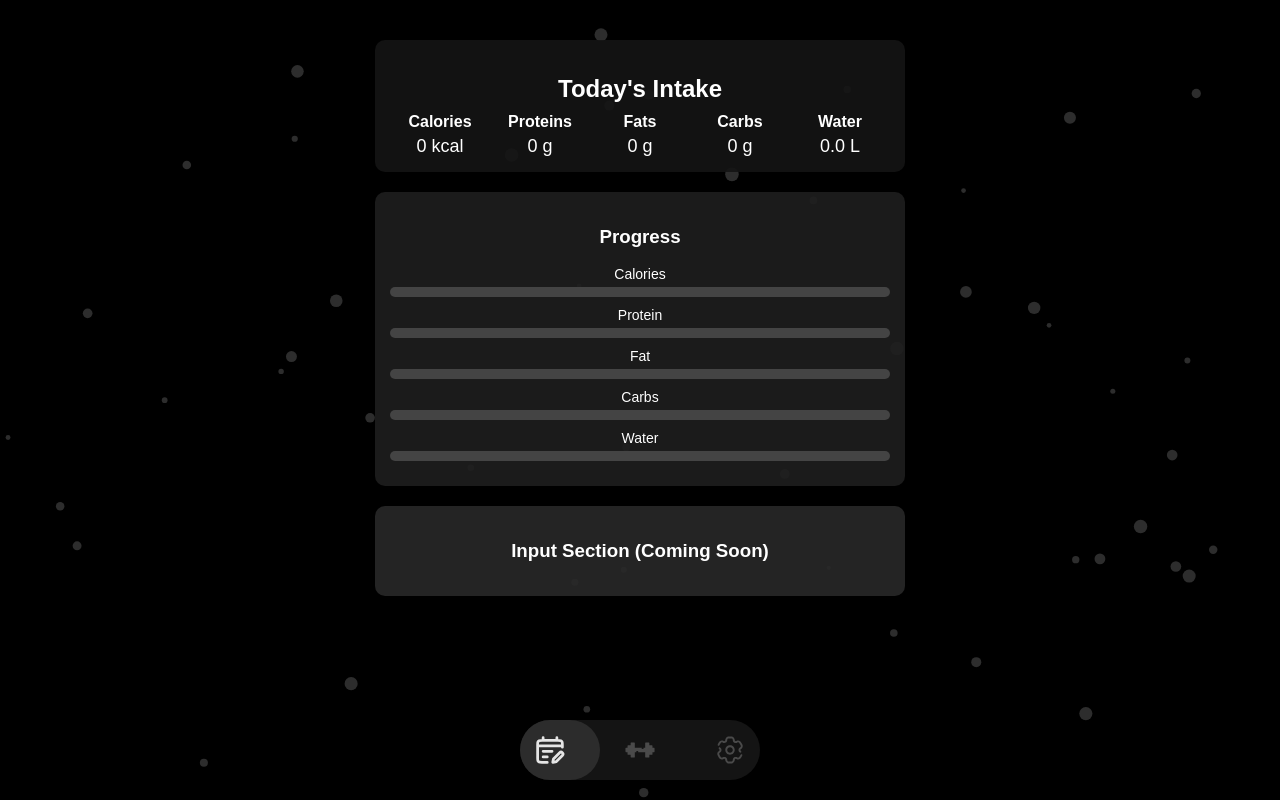
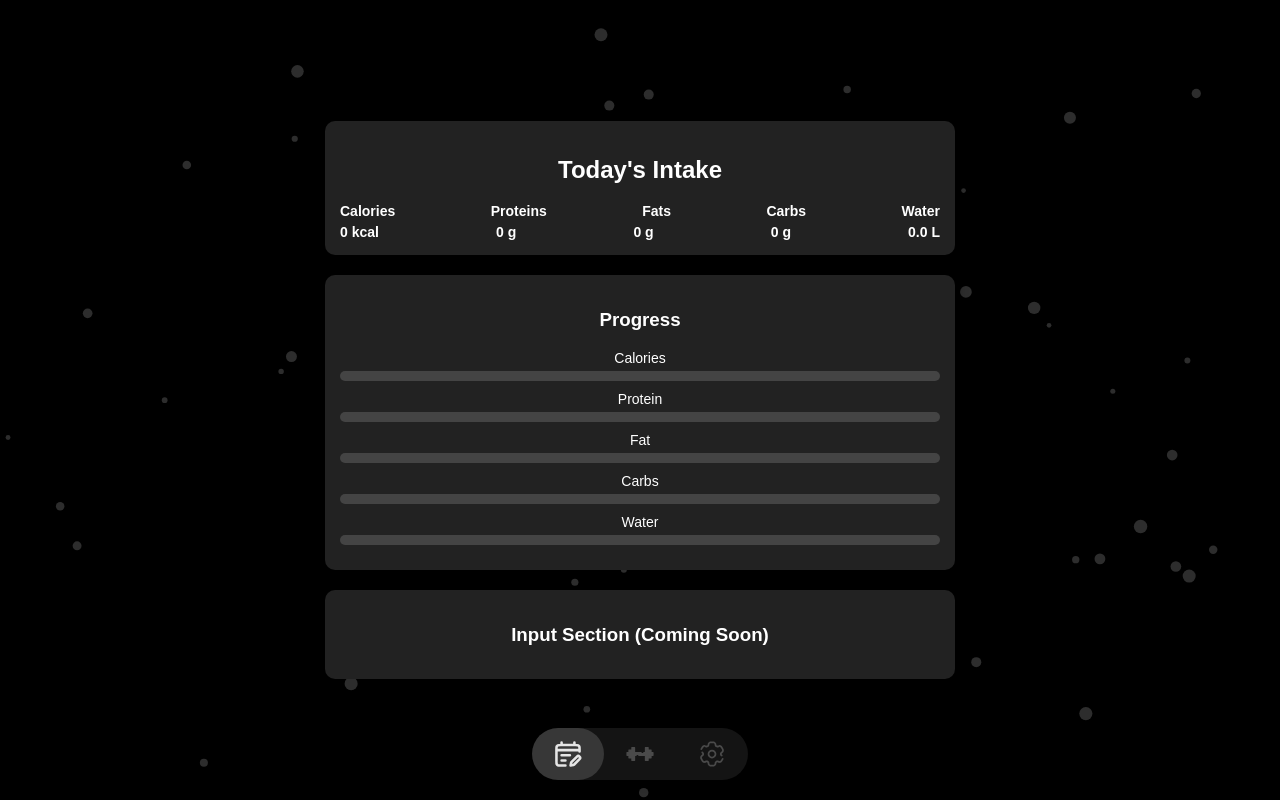
Before and after one commit to Mramor11/gym-assistant, a React (Create React App) app: page / in a window 1280 px wide. Built offline with nearby package versions, Linux system fonts and the light colour scheme.

Commit message:
Обновили Mini App для Telegram

```diff
--- a/src/App.css
+++ b/src/App.css
@@ -49,76 +49,65 @@ html, body {
     z-index: 2;
 }
 
-/* 🔥 Исправляем центрирование панели навигации */
-.bottom-nav {
-    width: 230px; /* Фиксированная ширина */
-    height: 50px;
+/* Панель навигации */
+.tab-bar {
+    display: grid;
+    grid-template-columns: repeat(3, 1fr);
+    align-items: center;
+    justify-items: center;
+    width: 216px;
+    height: 52px;
     background: #141414;
-    display: flex;
-    justify-content: space-between;
-    align-items: center;
-    padding: 5px;
+    border-radius: 26px;
     position: fixed;
     bottom: 20px;
     left: 50%;
-    transform: translateX(-50%); /* 🔥 Центрируем панель */
-    border-radius: 60px;
-    box-shadow: 0px -5px 10px rgba(0, 0, 0, 0.2);
-    z-index: 3;
+    transform: translateX(-50%);
+    box-shadow: 0px 4px 10px rgba(0, 0, 0, 0.2);
+    z-index: 10;
 }
 
-/* Активный индикатор */
+/* Плавный индикатор */
 .active-indicator {
     position: absolute;
-    bottom: 0;
-    width: 33.33%;
-    height: 100%;
-    background: #2c2c2c;
-    border-radius: 50px;
+    width: 72px;
+    height: 52px;
+    background: rgba(255, 255, 255, 0.15);
+    border-radius: 26px;
+    top: 0;
+    left: 0;
     transition: left 0.3s ease-in-out;
+    z-index: 1;
 }
 
-/* Кнопки меню */
-.bottom-nav button {
+/* Кнопки */
+.tab-bar button {
+    width: 72px;
+    height: 52px;
+    display: flex;
+    align-items: center;
+    justify-content: center;
     background: none;
     border: none;
     cursor: pointer;
-    transition: all 0.3s ease-in-out;
-    padding: 0;
-    border-radius: 50%;
-    width: 50px;
-    height: 50px;
-    display: flex;
-    justify-content: center;
-    align-items: center;
-    position: relative;
-    z-index: 4;
+    z-index: 2;
 }
 
-/* Исправляем центрирование кнопок */
-.nav-icons {
-    display: flex;
-    justify-content: space-between;
-    width: 100%;
-    align-items: center;
-    padding: 0 10px; /* 🔥 Равномерное расстояние между иконками */
-}
-
-/* Стили для иконок */
+/* Иконки */
 .button-icon {
-    width: 30px;
-    height: 30px;
+    width: 28px;
+    height: 28px;
     filter: brightness(0.7);
     transition: filter 0.3s ease-in-out, transform 0.2s ease-in-out;
 }
 
-/* Выделенная кнопка */
-.bottom-nav button.active .button-icon {
+/* Изменение цвета активной кнопки */
+.tab-bar button.active .button-icon {
     filter: brightness(2) contrast(1.2);
     transform: scale(1.1);
 }
 
-/* Фон частиц */
+
 .background-canvas {
     position: fixed;
     top: 0;
--- a/src/App.js
+++ b/src/App.js
@@ -34,18 +34,6 @@ function App() {
         };
     }, []);
 
-    // Функция для обработки виброотклика
-    const handleTabChange = (tab) => {
-        if (window.Telegram && window.Telegram.WebApp && window.Telegram.WebApp.HapticFeedback) {
-            if (activeTab === tab) {
-                window.Telegram.WebApp.HapticFeedback.selectionChanged();
-            } else {
-                window.Telegram.WebApp.HapticFeedback.impactOccurred("medium");
-            }
-        }
-        setActiveTab(tab);
-    };
-
     const getIndicatorPosition = () => {
         switch (activeTab) {
             case "calendar":
@@ -72,16 +60,16 @@ function App() {
             </main>
 
             {/* Нижняя панель навигации */}
-            <nav className="bottom-nav">
+            <nav className="tab-bar">
                 <div className="active-indicator" style={{ left: getIndicatorPosition() }}></div>
 
-                <button className={activeTab === "calendar" ? "active" : ""} onClick={() => handleTabChange("calendar")}>
+                <button className={activeTab === "calendar" ? "active" : ""} onClick={() => setActiveTab("calendar")}>
                     <img src={`${process.env.PUBLIC_URL}/icons/calendar.svg`} alt="Calendar" className="button-icon" />
                 </button>
-                <button className={activeTab === "dumbbell" ? "active" : ""} onClick={() => handleTabChange("dumbbell")}>
+                <button className={activeTab === "dumbbell" ? "active" : ""} onClick={() => setActiveTab("dumbbell")}>
                     <img src={`${process.env.PUBLIC_URL}/icons/dumbbell.svg`} alt="Dumbbell" className="button-icon" />
                 </button>
-                <button className={activeTab === "settings" ? "active" : ""} onClick={() => handleTabChange("settings")}>
+                <button className={activeTab === "settings" ? "active" : ""} onClick={() => setActiveTab("settings")}>
                     <img src={`${process.env.PUBLIC_URL}/icons/settings.svg`} alt="Settings" className="button-icon" />
                 </button>
             </nav>
--- a/src/components/pages/Calendar.css
+++ b/src/components/pages/Calendar.css
@@ -1,81 +1,58 @@
+/* Основной контейнер страницы Calendar */
 .calendar-container {
     display: flex;
     flex-direction: column;
     align-items: center;
+    width: 100%;
+    max-width: 600px;
+    margin: auto;
     padding: 20px;
-    color: white;
-    width: 100%;
-    height: calc(100vh - 80px); /* Ограничиваем зону экрана, чтобы не заходила на панель */
-    overflow-y: auto; /* Добавляем прокрутку, если контент выходит за границы */
+    /*background: rgba(20, 20, 20, 0.8);*/
+    border-radius: 15px;
+    box-shadow: 0px 4px 10px rgba(0, 0, 0, 0.2);
 }
 
 /* Контейнер "Today's Intake" */
 .intake-summary {
-    background: rgba(20, 20, 20, 0.9);
+    width: 100%;
     padding: 15px;
-    width: 90%;
-    max-width: 500px; /* Фиксируем ширину */
+    background: #222;
     border-radius: 10px;
     text-align: center;
+    color: white;
     margin-bottom: 20px;
 }
 
-/* Заголовок */
-.intake-summary h2 {
-    margin-bottom: 10px;
+.intake-labels, .intake-values {
+    display: flex;
+    justify-content: space-between;
+    font-size: 14px;
+    font-weight: bold;
 }
 
-/* Ряд с названиями показателей */
-.intake-labels {
-    display: flex;
-    justify-content: space-around; /* 🔥 Равномерное распределение */
-    font-weight: bold;
-    margin-bottom: 5px;
-    width: 100%;
-    text-align: center;
-}
-
-/* Выравниваем названия показателей */
-.intake-labels span {
-    flex: 1;
-    text-align: center;
-}
-
-/* Ряд со значениями */
-.intake-values {
-    display: flex;
-    justify-content: space-around; /* 🔥 Равномерное распределение */
-    font-size: 18px;
-    width: 100%;
-    text-align: center;
-}
-
-/* Выравниваем значения показателей */
 .intake-values span {
-    flex: 1;
-    text-align: center;
+    margin-top: 5px;
 }
 
 /* Контейнер с прогресс-барами */
 .progress-container {
-    background: rgba(30, 30, 30, 0.9);
+    width: 100%;
+    background: #222;
     padding: 15px;
-    width: 90%;
-    max-width: 500px;
     border-radius: 10px;
-    text-align: center;
+    color: white;
     margin-bottom: 20px;
 }
 
-/* Прогресс-бары */
 .progress-bar {
+    display: flex;
+    flex-direction: column;
     margin: 10px 0;
 }
 
 .progress-bar span {
-    display: block;
+    font-size: 14px;
     margin-bottom: 5px;
-    font-size: 14px;
 }
 
 .progress {
@@ -88,34 +65,17 @@
 
 .fill {
     height: 100%;
-    background: #00aaff;
+    background: #3b82f6;
+    border-radius: 5px;
     transition: width 0.3s ease-in-out;
 }
 
-/* Контейнер ввода (пока пустой) */
+/* Контейнер для ввода */
 .input-container {
-    background: rgba(40, 40, 40, 0.9);
+    width: 100%;
     padding: 15px;
-    width: 90%;
-    max-width: 500px;
+    background: #222;
     border-radius: 10px;
     text-align: center;
-    margin-bottom: 20px;
+    color: white;
 }
-
-/* 🔥 Ограничиваем зону экрана панелью навигации */
-.bottom-nav {
-    position: fixed;
-    bottom: 20px;
-    width: 230px;
-    height: 50px;
-    background: #141414;
-    border-radius: 60px;
-    display: flex;
-    justify-content: space-between;
-    align-items: center;
-    padding: 5px;
-    left: 50%;
-    transform: translateX(-50%);
-    z-index: 3;
-}
```
